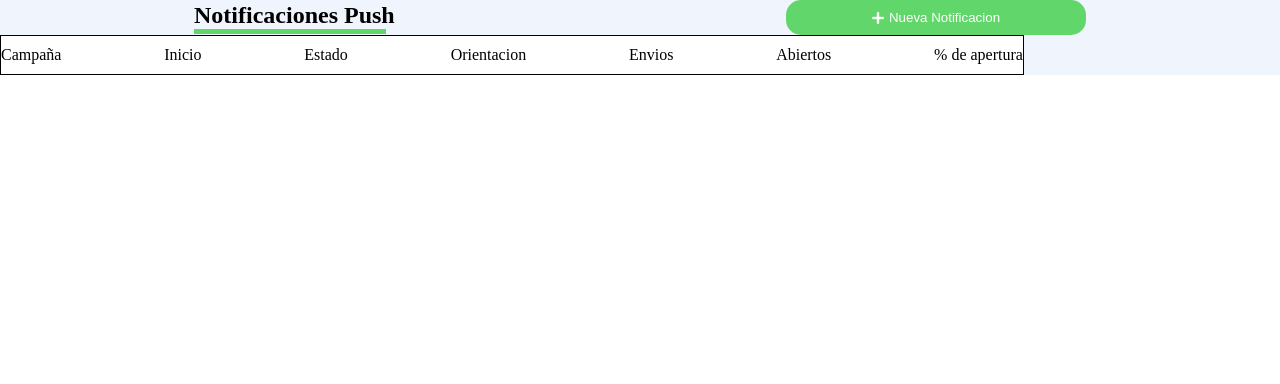
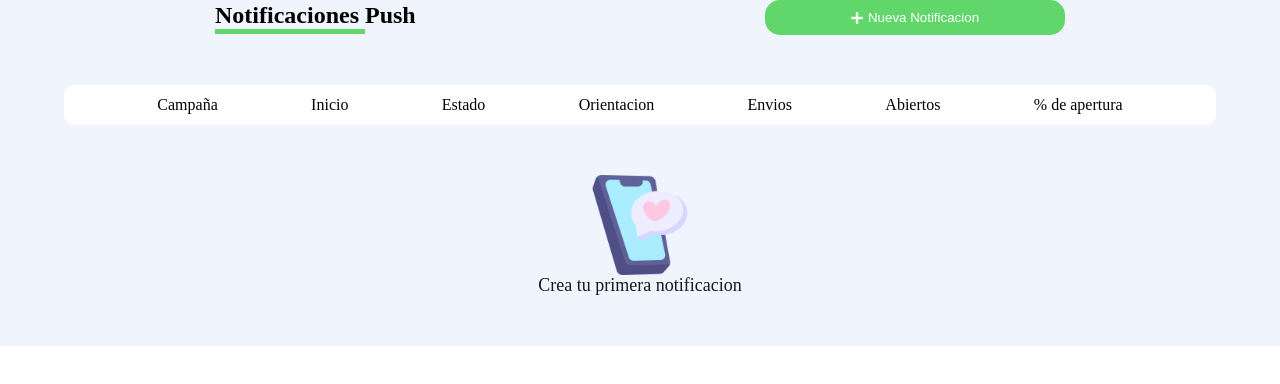
Before and after one commit to larnu-bootcamp/frontend-components, a React (Vite) app: page / in a window 1280 px wide. Shown: the top 384 px of the page. Built offline with nearby package versions, Linux system fonts and the light colour scheme.

Commit message:
image set to create a new notification 🦔

```diff
--- a/src/components/Notification/Notification.css
+++ b/src/components/Notification/Notification.css
@@ -8,6 +8,10 @@
   width:100%;
   height: 100%;
   background-color: #F0F5FD;
+  display: flex;
+  flex-direction: column;
+  align-items: center;
+  gap: 50px;
 }
 
 .Notification__text_bar{
@@ -50,13 +54,26 @@
 }
 
 .Notification__action_bar{
-  width: 80%;
+  width: 90%;
   height: 40px;
   display: flex;
   flex-direction:row;
   align-items:center;
-  justify-content: space-between;
-  border: 1px solid black;
+  justify-content: space-evenly;
+  border-radius: 10px;
   background-color: #FFFFFF;
+}
 
+.Notification__box_body{
+  display:flex;
+  flex-direction: column;
+  align-items: center;
+  justify-content: center;
+  opacity: .9;
+  font-size: large;
 }
+
+.Notification__image_message{
+  width: 100px;
+  height:100px;
+}
--- a/src/components/Notification/Notification.jsx
+++ b/src/components/Notification/Notification.jsx
@@ -1,8 +1,15 @@
 import React from "react";
 import "./Notification.css";
 import plus from "../../assets/plus.png";
+import message from "../../assets/message.png";
+
+
+
+
 
 const Notification = () => {
+
+
   return (
     <div className="Notification__page_body">
       <div>
@@ -25,6 +32,13 @@ const Notification = () => {
         <p>Abiertos</p>
         <p>% de apertura</p>
       </div>
+      <div className="Notification__box_body">
+          <img className="Notification__image_message" src={message} />
+          <p>Crea tu primera notificacion</p>
+      </div>
+      <div>
+
+      </div>
     </div>
   );
 };
```
